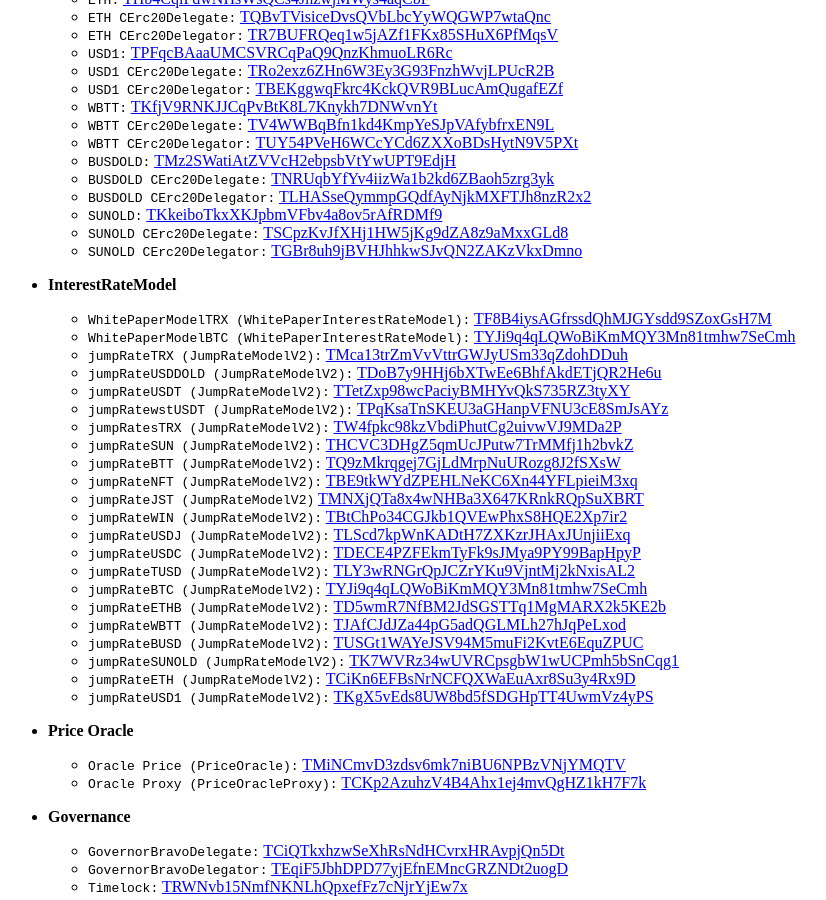
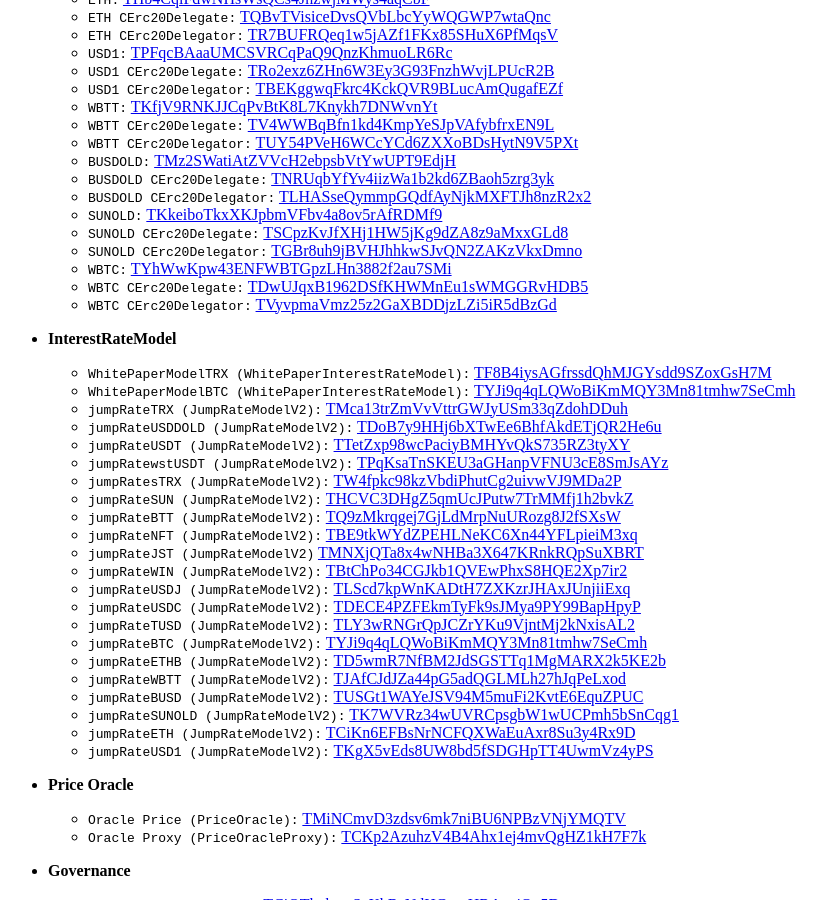
Before and after one commit to justlend/justlend-docs, an MkDocs documentation site: the page built from docs/developers/deployed_contracts.md, in a window 1280 px wide and 900 px high, scrolled down 8314 px. Shown: the whole window, without its empty margins (0-826 px from the left). Built offline with MkDocs 1.6.1 and Material for MkDocs 9.7.7, drawn with Linux system fonts in a browser that asks for light colours.

Commit message:
Update deployed_contracts.md
add WBTC market contract address

```diff
--- a/docs/developers/deployed_contracts.md
+++ b/docs/developers/deployed_contracts.md
@@ -64,6 +64,9 @@
     * `SUNOLD:` [TKkeiboTkxXKJpbmVFbv4a8ov5rAfRDMf9](https://tronscan.org/#/token20/TKkeiboTkxXKJpbmVFbv4a8ov5rAfRDMf9)
     * `SUNOLD CErc20Delegate:` [TSCpzKvJfXHj1HW5jKg9dZA8z9aMxxGLd8](https://tronscan.org/#/contract/TSCpzKvJfXHj1HW5jKg9dZA8z9aMxxGLd8)
     * `SUNOLD CErc20Delegator:` [TGBr8uh9jBVHJhhkwSJvQN2ZAKzVkxDmno](https://tronscan.org/#/contract/TGBr8uh9jBVHJhhkwSJvQN2ZAKzVkxDmno)
+    * `WBTC:` [TYhWwKpw43ENFWBTGpzLHn3882f2au7SMi](https://tronscan.org/#/token20/TYhWwKpw43ENFWBTGpzLHn3882f2au7SMi)
+    * `WBTC CErc20Delegate:` [TDwUJqxB1962DSfKHWMnEu1sWMGGRvHDB5](https://tronscan.org/#/contract/TDwUJqxB1962DSfKHWMnEu1sWMGGRvHDB5)
+    * `WBTC CErc20Delegator:` [TVyvpmaVmz25z2GaXBDDjzLZi5iR5dBzGd](https://tronscan.org/#/token20/TVyvpmaVmz25z2GaXBDDjzLZi5iR5dBzGd)
 
 * **InterestRateModel**
     * `WhitePaperModelTRX (WhitePaperInterestRateModel):` [TF8B4iysAGfrssdQhMJGYsdd9SZoxGsH7M](https://tronscan.org/#/contract/TF8B4iysAGfrssdQhMJGYsdd9SZoxGsH7M)
```
